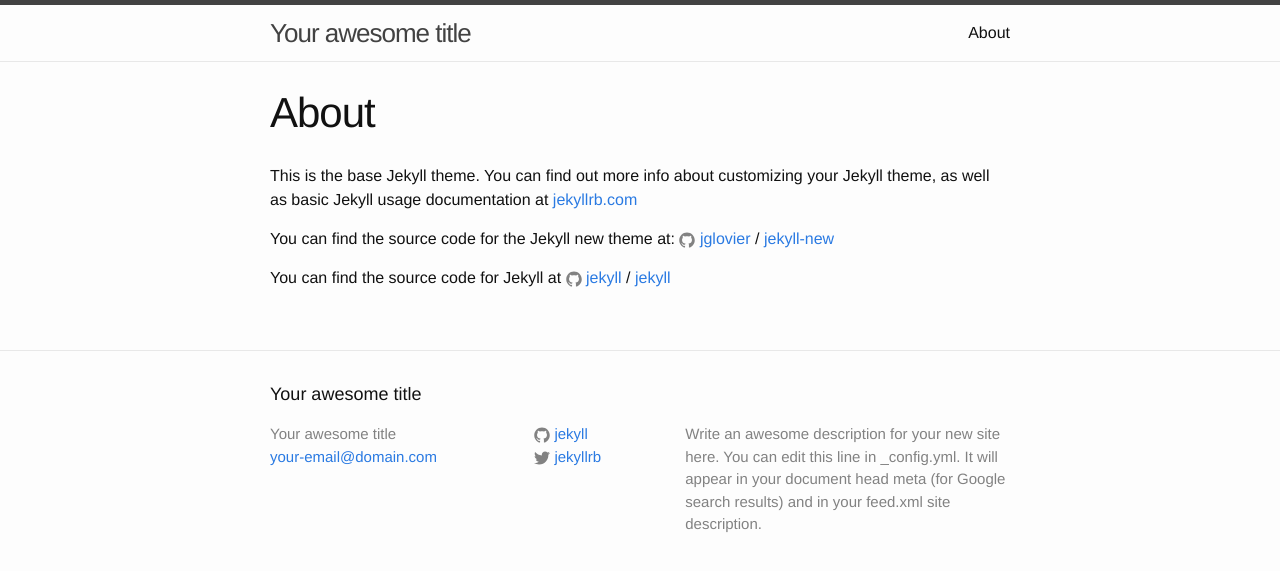
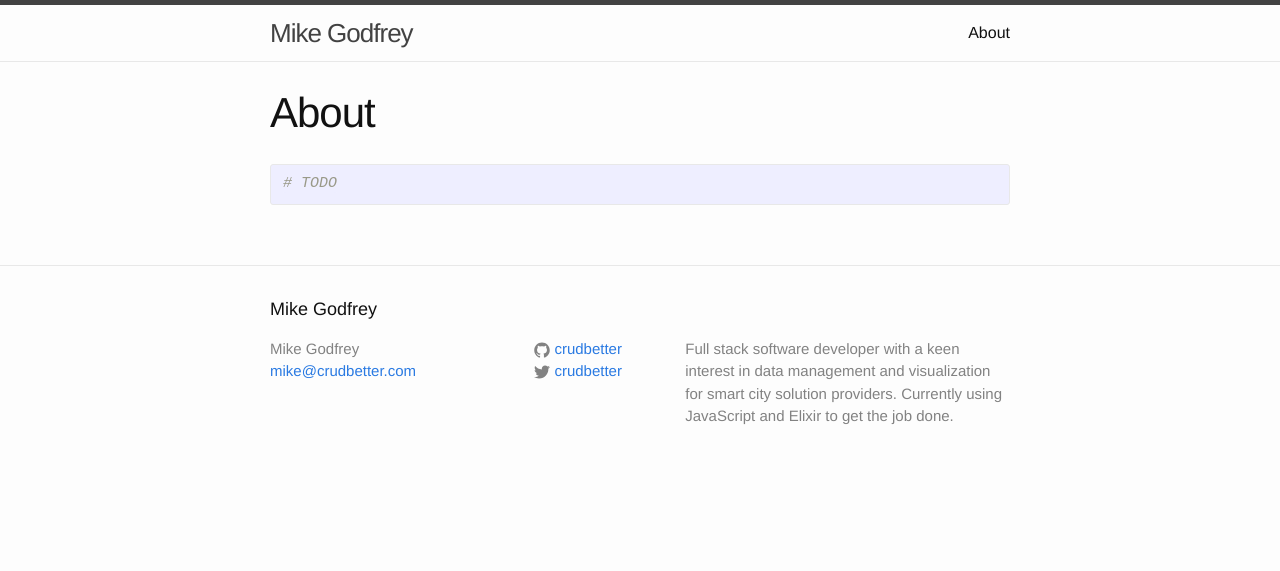
Before and after one commit to crudbetter/crudbetter.github.io, a Jekyll site: the page built from about.md, in a window 1280 px wide. Shown: the top 571 px of the page. Built offline with Jekyll 4.4.1, drawn with Linux system fonts in a browser that asks for light colours.

Commit message:
Closes #6 - post, elixir getting started tips

```diff
--- a/_config.yml
+++ b/_config.yml
@@ -6,16 +6,15 @@
 # 'jekyll serve'. If you change this file, please restart the server process.
 
 # Site settings
-title: Your awesome title
-email: your-email@domain.com
+title: Mike Godfrey
+email: mike@crudbetter.com
 description: > # this means to ignore newlines until "baseurl:"
-  Write an awesome description for your new site here. You can edit this
-  line in _config.yml. It will appear in your document head meta (for
-  Google search results) and in your feed.xml site description.
+  Full stack software developer with a keen interest in data management and visualization for smart city solution providers.
+  Currently using JavaScript and Elixir to get the job done.
 baseurl: "" # the subpath of your site, e.g. /blog
-url: "http://yourdomain.com" # the base hostname & protocol for your site
-twitter_username: jekyllrb
-github_username:  jekyll
+url: "http://crudbetter.com" # the base hostname & protocol for your site
+twitter_username: crudbetter
+github_username:  crudbetter
 
 # Build settings
 markdown: kramdown
--- a/about.md
+++ b/about.md
@@ -4,12 +4,6 @@ title: About
 permalink: /about/
 ---
 
-This is the base Jekyll theme. You can find out more info about customizing your Jekyll theme, as well as basic Jekyll usage documentation at [jekyllrb.com](http://jekyllrb.com/)
-
-You can find the source code for the Jekyll new theme at:
-{% include icon-github.html username="jglovier" %} /
-[jekyll-new](https://github.com/jglovier/jekyll-new)
-
-You can find the source code for Jekyll at
-{% include icon-github.html username="jekyll" %} /
-[jekyll](https://github.com/jekyll/jekyll)
+{% highlight elixir %}
+# TODO
+{% endhighlight %}
```
Also changed, not shown: _posts/2016-05-02-welcome-to-jekyll.markdown (deleted, +0 -25 lines), _posts/2016-08-08-elixir-getting-started-tips.markdown (added, +283 -0 lines).
